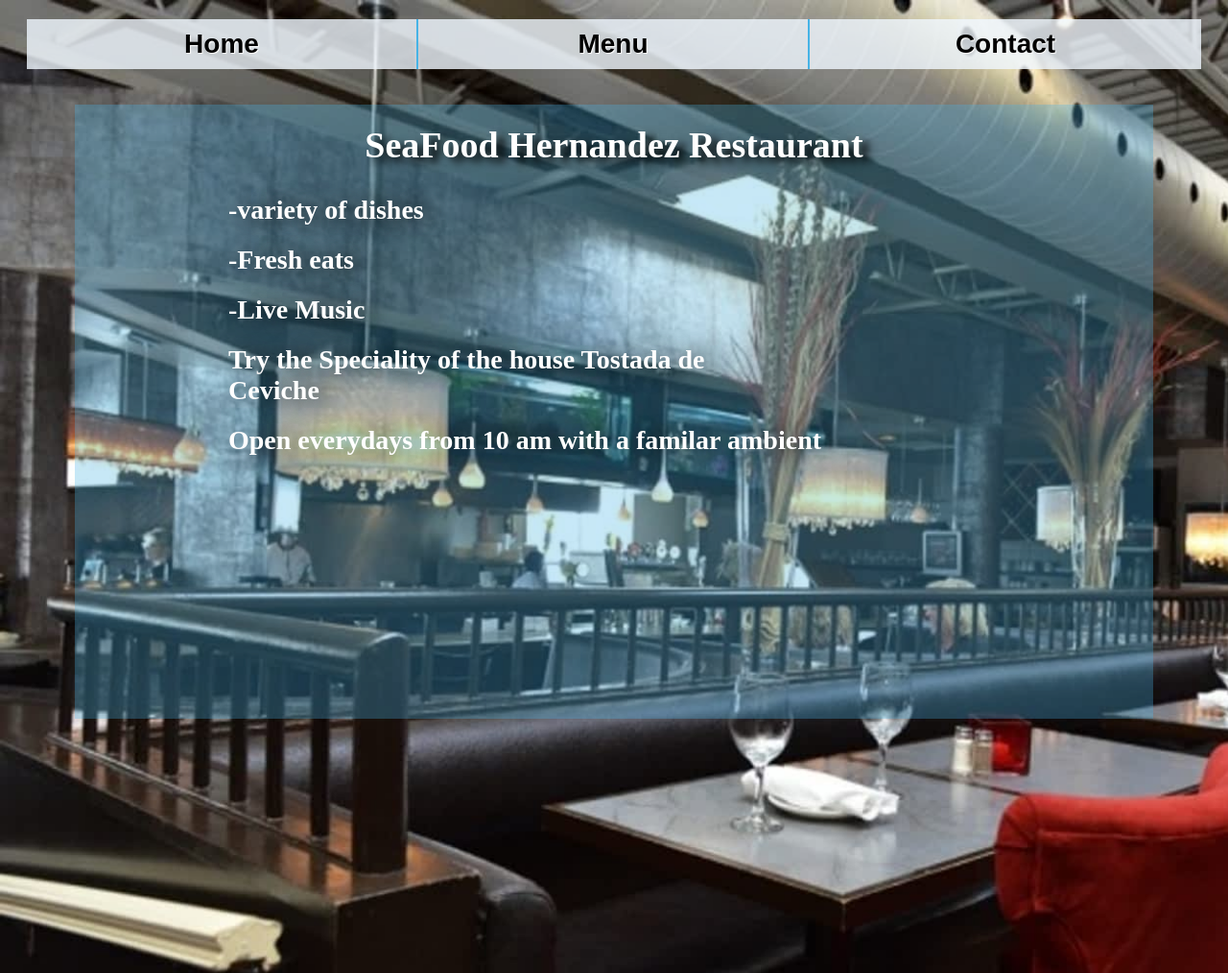
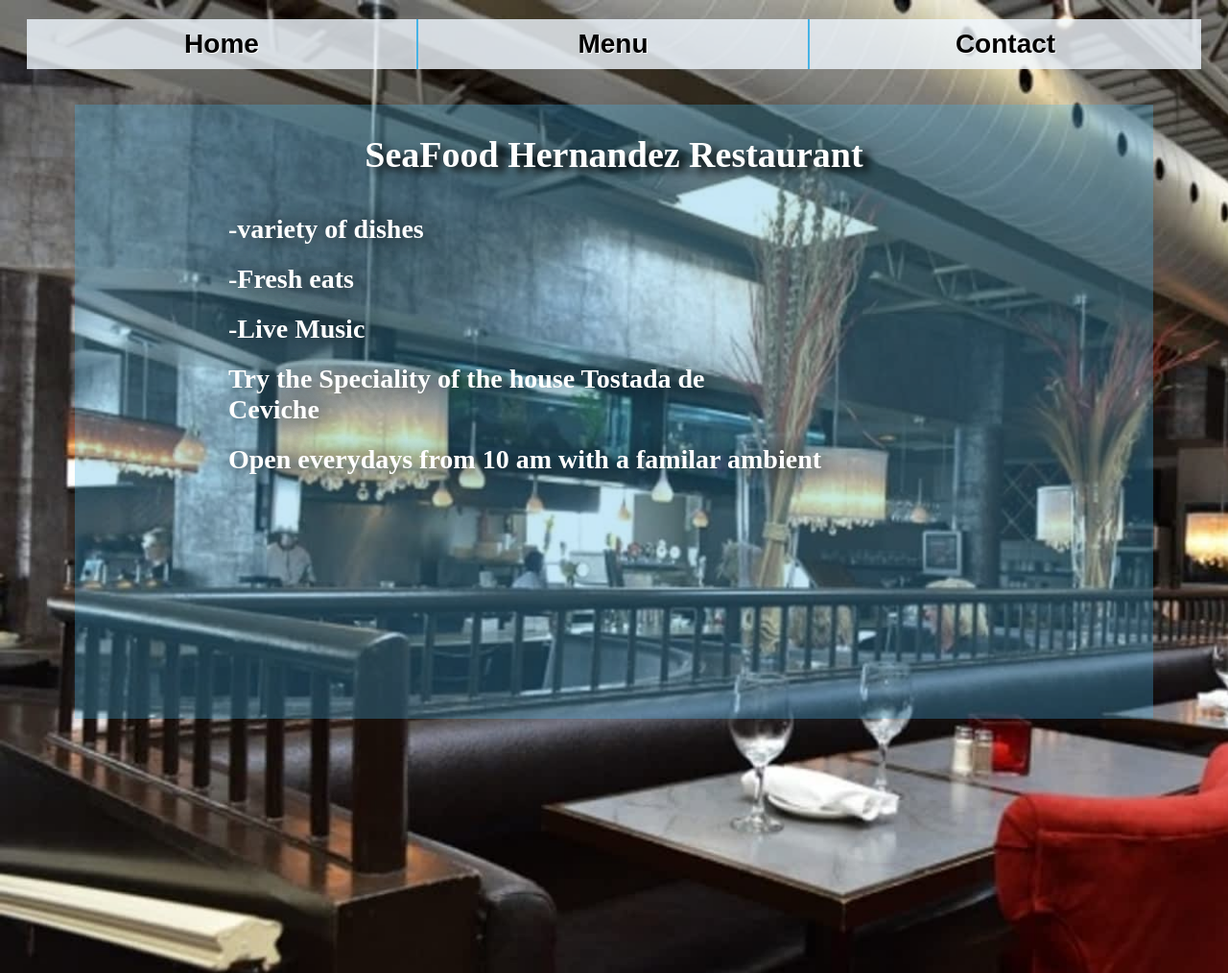
Before and after one commit to MephistoDevelop/restaurant_page, a plain HTML site: page index.html in a window 1280 px wide. Shown: the top 1014 px of the page at 96% size. Drawn offline with Linux system fonts and the light colour scheme.

Commit message:
Add final touchrss to style css

```diff
--- a/styles.css
+++ b/styles.css
@@ -120,6 +120,7 @@ p {
   text-align: center;
   text-shadow: 8px 5px 8px black;
   font-size: 30px;
+  margin-top: 3%;
   text-decoration: none;
   padding: 20px 0;
   width: 75%;
@@ -245,7 +246,7 @@ p {
   text-shadow: 8px 5px 8px black;
   font-size: 38px;
   text-decoration: none;
-  padding: 20px 0;
+  padding: 30px 0;
   transition: 0.5s;
 }
 .textHome h1:hover {
```
